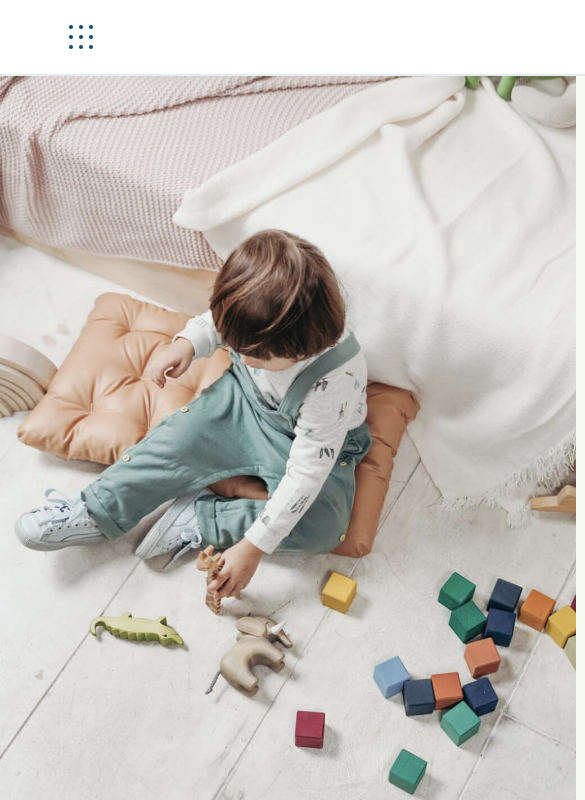
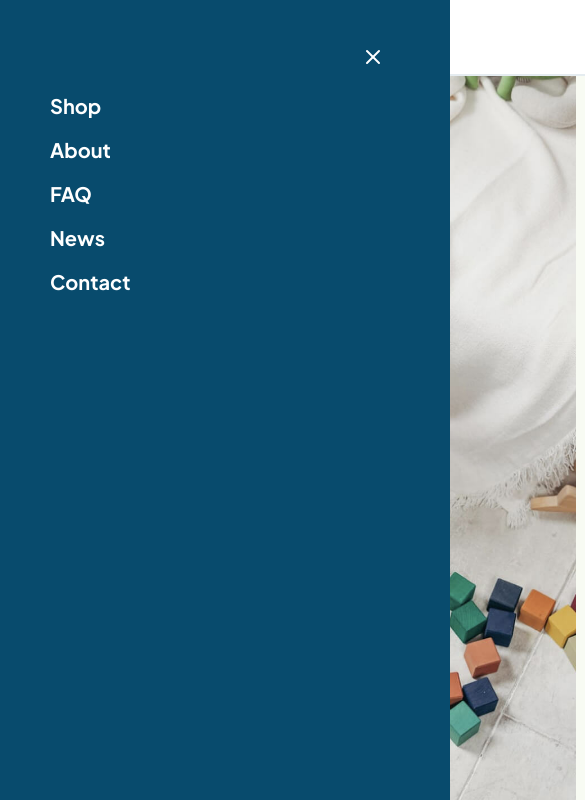
Before and after one commit to jasmine-lmj/ecommerce-codealong-juno, a plain HTML site: page index.html in a window 1280 px wide. Both pictures are taken after a click on the button 81 px from the left and 37 px from the top of the page. Shown: the top 800 px of the page, 0-585 px from the left. Drawn offline with Linux system fonts and the light colour scheme; files whose address does not match are found by name; a web font is replaced by a local one.

Commit message:
Added SlideOutNav functionality

```diff
--- a/index.html
+++ b/index.html
@@ -6,13 +6,14 @@
 	<meta name="viewport" content="width=device-width, initial-scale=1.0">
 	<title>STARTER - Toybox Homepage</title>
 	<link rel="stylesheet" href="./styles/styles.css">
+	<script src="./script.js"></script>
 </head>
 <body>
     <a href="#mainContent" class="skipLink">Skip to the main content.</a>
 
 	<nav class="navBar">
 		<div class="wrapper">
-			<button class="menuIcon">
+			<button class="menuIcon" id="hamburger">
 				<img src="./assets/menu-button.svg" alt="open slide-out menu">
 			</button>
 
@@ -34,7 +35,7 @@
 		</div> <!-- End. .wrapper -->
 
 		<div class="slideOutNav">
-			<button>
+			<button id="menuClose">
 				<img src="./assets/menu-close.svg" alt="close slide out navigation">
 			</button>
 
--- /dev/null
+++ b/script.js
@@ -0,0 +1,14 @@
+document.addEventListener("DOMContentLoaded", ()=> {
+    const hamburgerButton = document.querySelector('#hamburger');
+    const menuCloseButton = document.querySelector('#menuClose');
+    const menu = document.querySelector('.slideOutNav');
+
+    hamburgerButton.addEventListener('click', (e) => {
+        menu.classList.add('open');
+    });
+
+    menuCloseButton.addEventListener('click', (e) => {
+        menu.classList.remove('open');
+    });
+
+})
--- a/styles/sass/partials/_nav.scss
+++ b/styles/sass/partials/_nav.scss
@@ -55,7 +55,12 @@
     flex-direction: column;
     z-index:20;
     left:-450px;
+    transition:0.3s;
 
+    // this is for js , to show the slideOutNav
+    &.open{
+        left:0;
+    }
 
 
     button{
```
Also changed, not shown: styles/styles.css.
